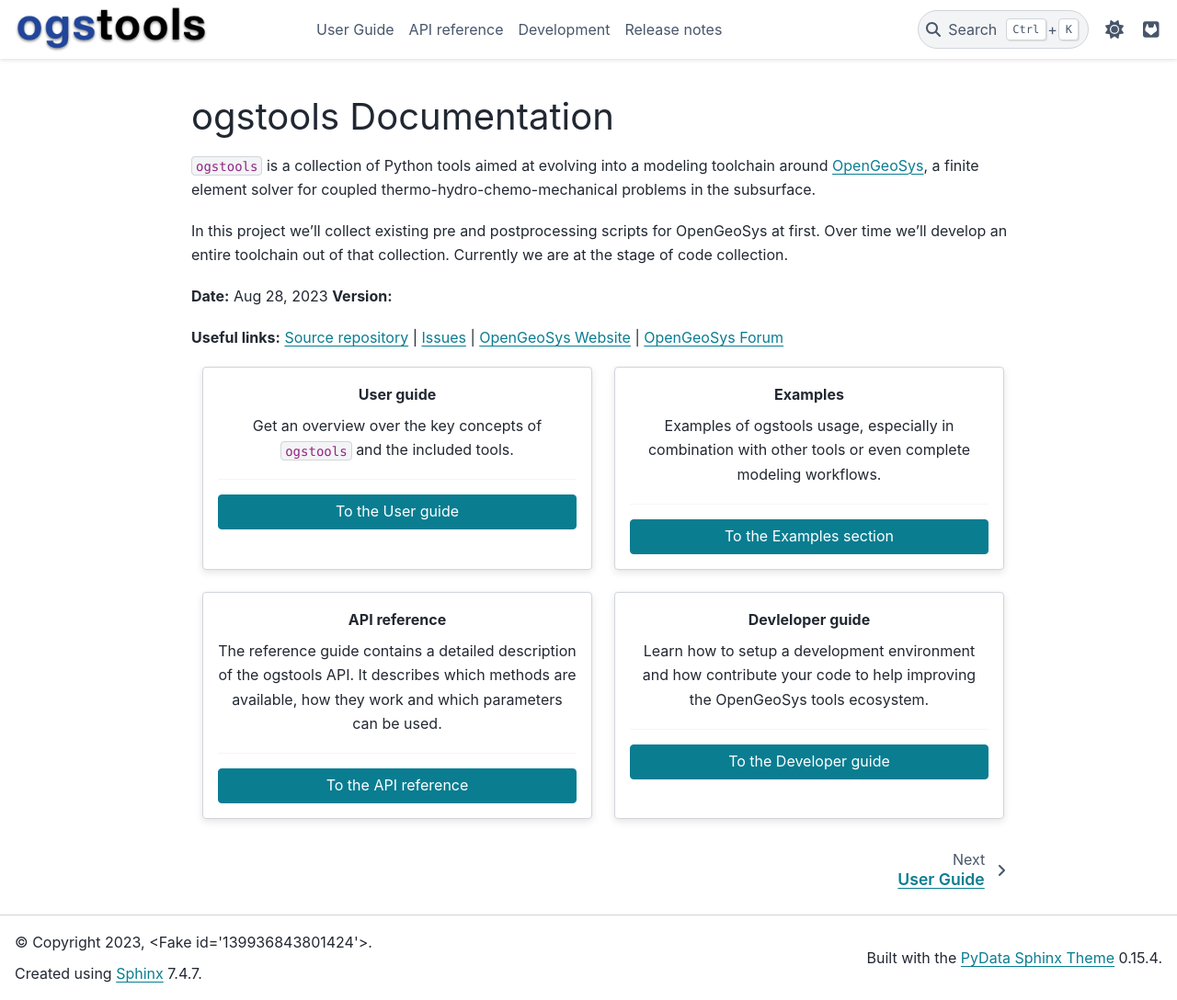
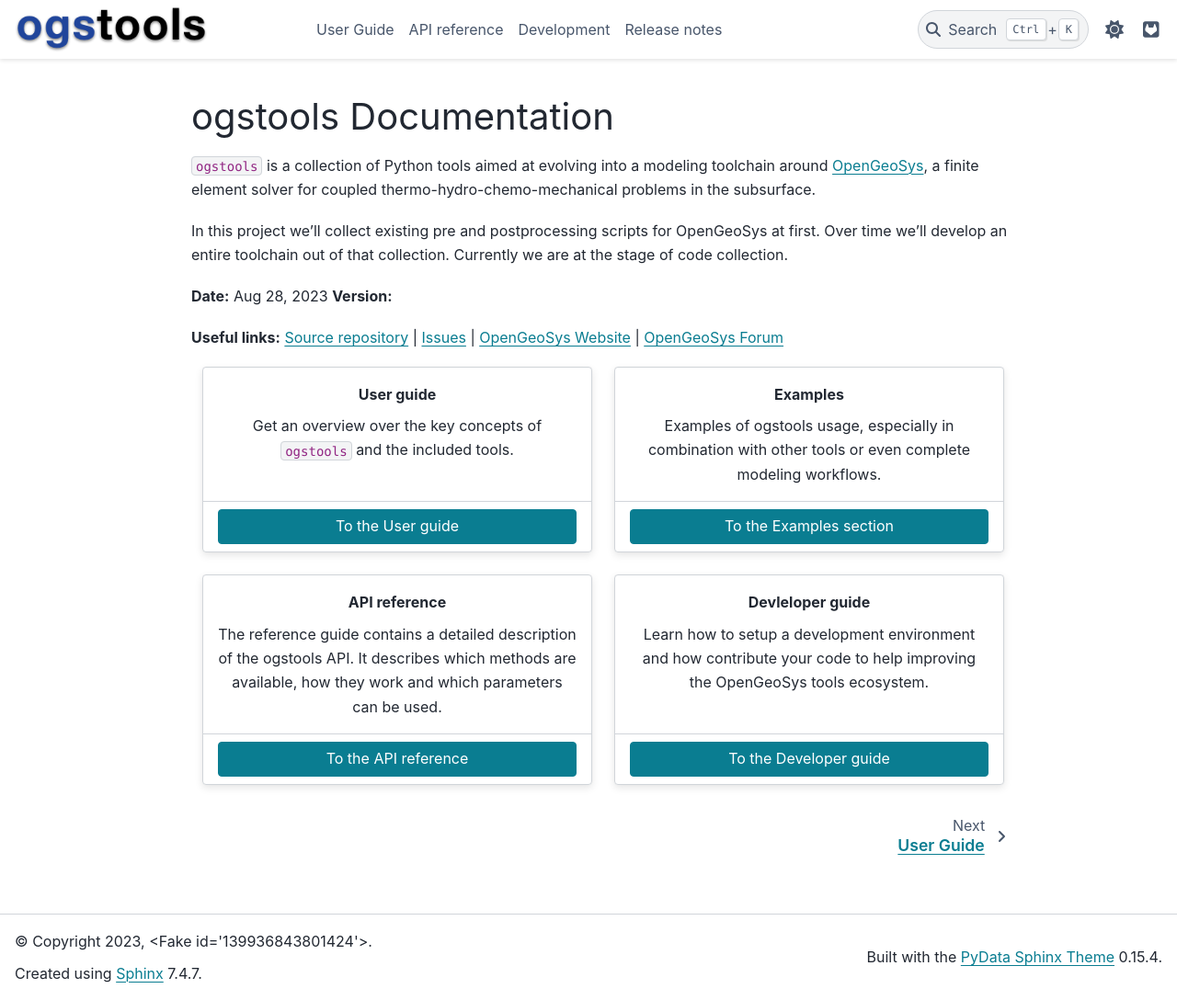
Before and after one commit to ufz/ogstools, a Sphinx documentation site: the page built from docs/index.md, in a window 1280 px wide and 1088 px high. Shown: the whole window at 92% size. Built offline with Sphinx 7.4.7 and the PyData theme 0.15.4, drawn with Linux system fonts in a browser that asks for light colours; pages that are not in the unit, such as notebooks, are missing from menus; the version number could not be read and is left out.

Commit message:
[docs] Fixed button alignment on start page.

````diff
--- a/docs/index.md
+++ b/docs/index.md
@@ -31,7 +31,7 @@
 
 Get an overview over the key concepts of `ogstools` and the included tools.
 
-______________________________________________________________________
++++
 
 ```{button-ref} user-guide/index
 :ref-type: doc
@@ -49,7 +49,7 @@
 Examples of ogstools usage, especially in combination with other tools or even
 complete modeling workflows.
 
-______________________________________________________________________
++++
 
 ```{button-ref} auto_examples/index
 :ref-type: doc
@@ -67,7 +67,7 @@
 The reference guide contains a detailed description of the ogstools API.
 It describes which methods are available, how they work and which parameters can be used.
 
-______________________________________________________________________
++++
 
 ```{button-ref} reference/index
 :ref-type: doc
@@ -85,7 +85,7 @@
 Learn how to setup a development environment and how contribute your code to
 help improving the OpenGeoSys tools ecosystem.
 
-______________________________________________________________________
++++
 
 ```{button-ref} development/index
 :ref-type: doc
````
